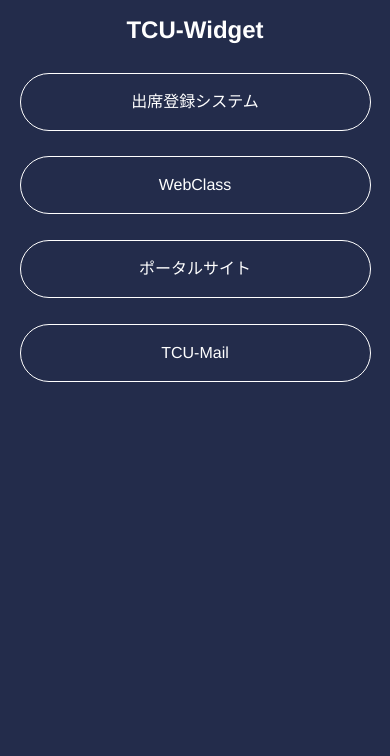
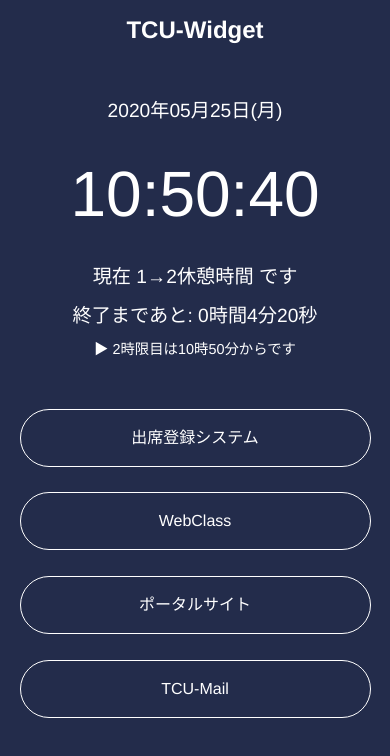
Before and after one commit to TCU-vRSA/TCU-Widget, a Nuxt app: page / in a window 390 px wide. Shown: the top 756 px of the page. Built offline with nearby package versions, Linux system fonts and the light colour scheme.

Commit message:
[add]時計部分を実装

```diff
--- a/components/Clock.vue
+++ b/components/Clock.vue
@@ -1,13 +1,192 @@
 <template>
-
+  <div class="clock">
+    <p class="clock-date">{{now_date}}</p>
+    <p class="clock-now-time">{{now_time}}</p>
+    <p class="clock-period">現在 {{now_period}} です</p>
+    <p class="clock-remain">{{remain_time}}</p>
+    <p class="clock-next-period">▶ {{next_period}}</p>
+  </div>
 </template>
 
 <script>
+import dayjs from 'dayjs';
+import 'dayjs/locale/ja';
+dayjs.locale('ja');
+
+const period_list = [
+  '時間外',
+  '1時限目',
+  '1→2休憩時間',
+  '2時限目',
+  '昼休み',
+  '3時限目',
+  '3→4休憩時間',
+  '4時限目',
+  '4→5休憩時間',
+  '5時限目',
+  '時間外',
+];
+
+const date_list = [
+  [
+    [0, 0, 0],
+    [9, 0, 0],
+  ],
+  [
+    [9, 0, 0],
+    [10, 50, 0],
+  ],
+  [
+    [10, 50, 0],
+    [10, 55, 0],
+  ],
+  [
+    [10, 55, 0],
+    [12, 45, 0],
+  ],
+  [
+    [12, 45, 0],
+    [13, 20, 0],
+  ],
+  [
+    [13, 20, 0],
+    [15, 10, 0],
+  ],
+  [
+    [15, 10, 0],
+    [15, 15, 0],
+  ],
+  [
+    [15, 15, 0],
+    [17, 5, 0],
+  ],
+  [
+    [17, 5, 0],
+    [17, 10, 0],
+  ],
+  [
+    [17, 10, 0],
+    [19, 0, 0],
+  ],
+  [
+    [19, 0, 0],
+    [24, 0, 0],
+  ],
+];
+
+function detectPeriod(now_date, today_date_list) {
+  for (let i in today_date_list) {
+    if (today_date_list[i][0] <= now_date && now_date < today_date_list[i][1]) {
+      return period_list[i];
+    }
+  }
+}
+
+function calcRemainTime(now_date, today_date_list) {
+  for (let i in today_date_list) {
+    if (today_date_list[i][0] <= now_date && now_date < today_date_list[i][1]) {
+      return today_date_list[i][1] - now_date;
+    }
+  }
+}
+
+function convertTime(seconds) {
+  const h = (seconds / 3600) | 0;
+  const m = ((seconds - h * 3600) / 60) | 0;
+  const s = seconds - h * 3600 - m * 60;
+  return `${h}時間${m}分${s}秒`;
+}
+
+function getNextPeriod(now_period) {
+  if (now_period === '5時限目' || now_period === '時間外') {
+    return '1時限目は9時00分からです';
+  } else if (now_period === '1時限目' || now_period === '1→2休憩時間') {
+    return '2時限目は10時50分からです';
+  } else if (now_period === '2時限目' || now_period === '昼休み') {
+    return '3時限目は13時20分からです';
+  } else if (now_period === '3時限目' || now_period === '3→4休憩時間') {
+    return '4時限目は15時15分からです';
+  } else if (now_period === '4時限目' || now_period === '4→5休憩時間') {
+    return '5時限目は17時10分からです';
+  } else {
+    return '不明なエラーです';
+  }
+}
+
 export default {
+  data() {
+    return {
+      now_date: '',
+      now_time: '',
+      now_period: '',
+      remain_time: '',
+      next_period: '',
+    };
+  },
+  mounted() {
+    this.refleshTime();
+  },
+  methods: {
+    refleshTime: function() {
+      const today_date_list = [];
 
-}
+      date_list.forEach(elem => {
+        const start_time = new Date();
+        start_time.setHours(elem[0][0]);
+        start_time.setMinutes(elem[0][1]);
+        start_time.setSeconds(elem[0][2]);
+        start_time.setMilliseconds(0);
+
+        const end_time = new Date();
+        end_time.setHours(elem[1][0]);
+        end_time.setMinutes(elem[1][1]);
+        end_time.setSeconds(elem[1][2]);
+        start_time.setMilliseconds(0);
+
+        today_date_list.push([dayjs(start_time).unix(), dayjs(end_time).unix()]);
+      });
+
+      setInterval(() => {
+        const nd = dayjs().unix();
+        const pr = detectPeriod(nd, today_date_list);
+        this.now_date = dayjs().format('YYYY年MM月DD日(ddd)');
+        this.now_time = dayjs().format('HH:mm:ss');
+        this.now_period = pr;
+        if (pr !== '時間外') {
+          this.remain_time = `終了まであと: ${convertTime(calcRemainTime(nd, today_date_list))}`;
+        } else {
+          this.remain_time = '';
+        }
+        this.next_period = getNextPeriod(pr);
+      }, 1000);
+    },
+  },
+};
 </script>
 
 <style>
+.clock {
+  color: #fff;
+  font-size: 1.2rem;
+  display: flex;
+  flex-direction: column;
+  justify-content: center;
+  align-items: center;
+  padding: 2rem 0;
+  line-height: 2;
+}
 
+.clock-now-time {
+  font-size: 6rem;
+}
+
+@media screen and (max-width: 400px) {
+  .clock-now-time {
+    font-size: 4rem;
+  }
+}
+
+.clock-next-period {
+  font-size: 0.9rem;
+}
 </style>
--- a/package.json
+++ b/package.json
@@ -11,6 +11,7 @@
     "generate": "nuxt generate"
   },
   "dependencies": {
+    "dayjs": "^1.8.28",
     "nuxt": "^2.0.0"
   },
   "devDependencies": {
```
Also changed, not shown: 1 other file (tests, documents, lock files or other folders).
